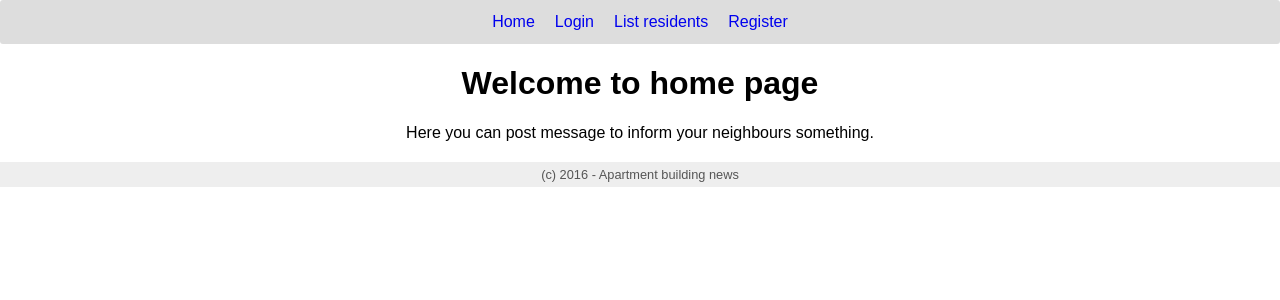
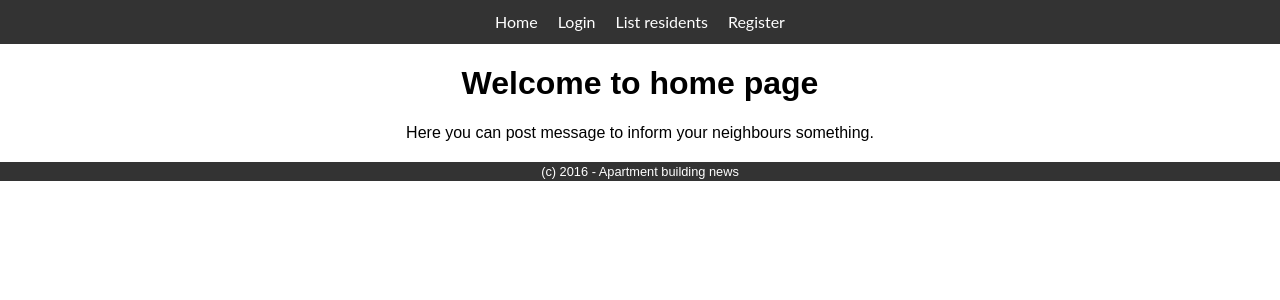
Before and after one commit to eb0x94/Soft, a React (Create React App) app: page / in a window 1280 px wide. Shown: the top 300 px of the page. Built offline with nearby package versions, Linux system fonts and the light colour scheme.

Commit message:
Implemented css for colors and fonts

```diff
--- a/src/Components/Footer.css
+++ b/src/Components/Footer.css
@@ -1,7 +1,8 @@
 .footer {
+    background: #333333;
+    color: white;
+    padding: 2px 5px;
+    font-size: 0.8em;
     text-align: center;
-    background: #EEE;
-    color: #555;
-    padding: 5px;
-    font-size: 0.8em;
+
 }
--- a/src/Components/NavigationBar.css
+++ b/src/Components/NavigationBar.css
@@ -1,13 +1,13 @@
 .navigation-bar {
-    background: #DDD;
+    font-family: 'Lato', sans-serif;
+    background: #333333;
     text-align: center;
-    padding: 10px 5px;
+    padding: 10px;
     line-height: 1.5;
-    border-radius: 3px;
-    overflow: auto;
 }
 
 .navigation-bar a {
+    color:white;
     text-decoration: none;
     padding: 5px 10px;
     border-radius: 5px;
```
